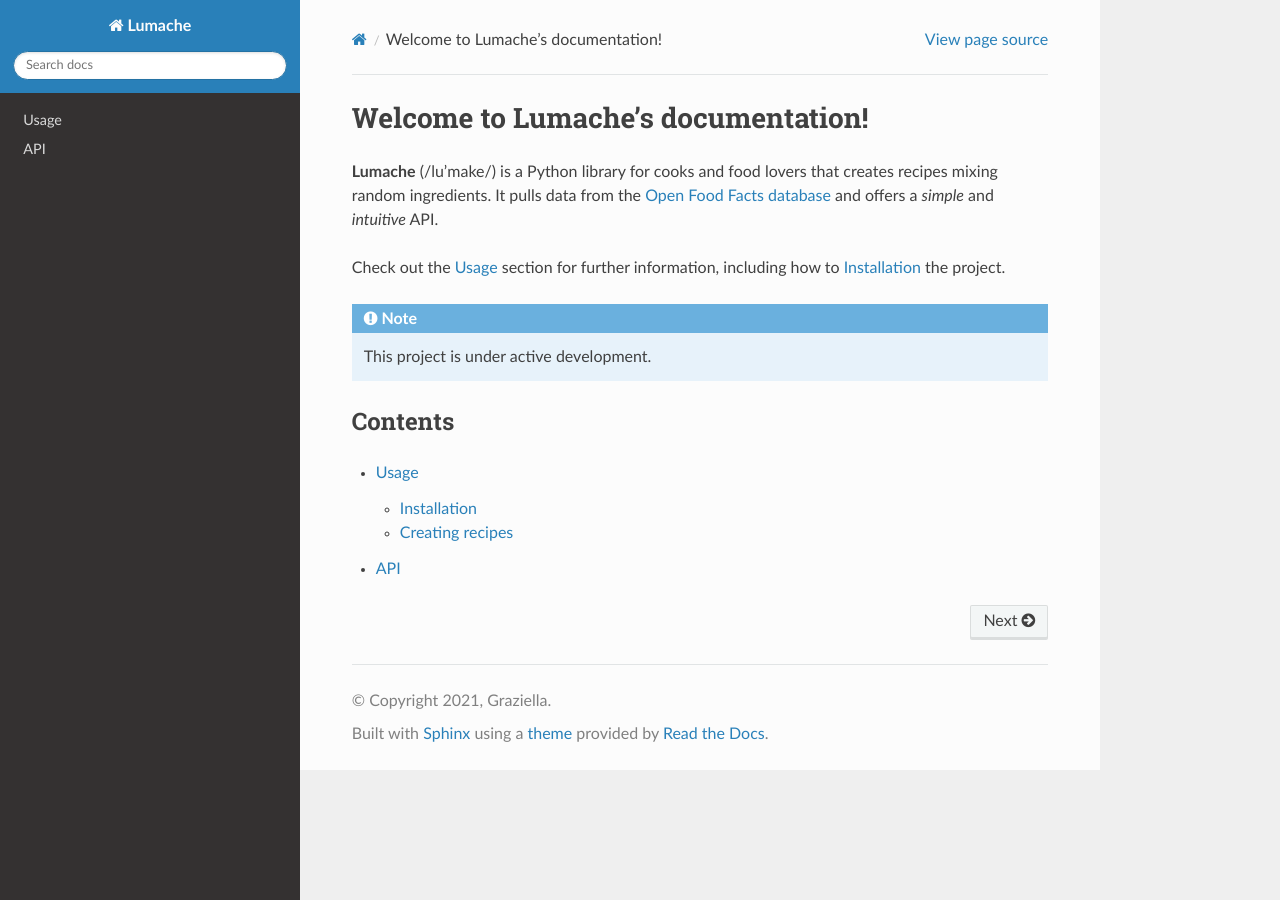
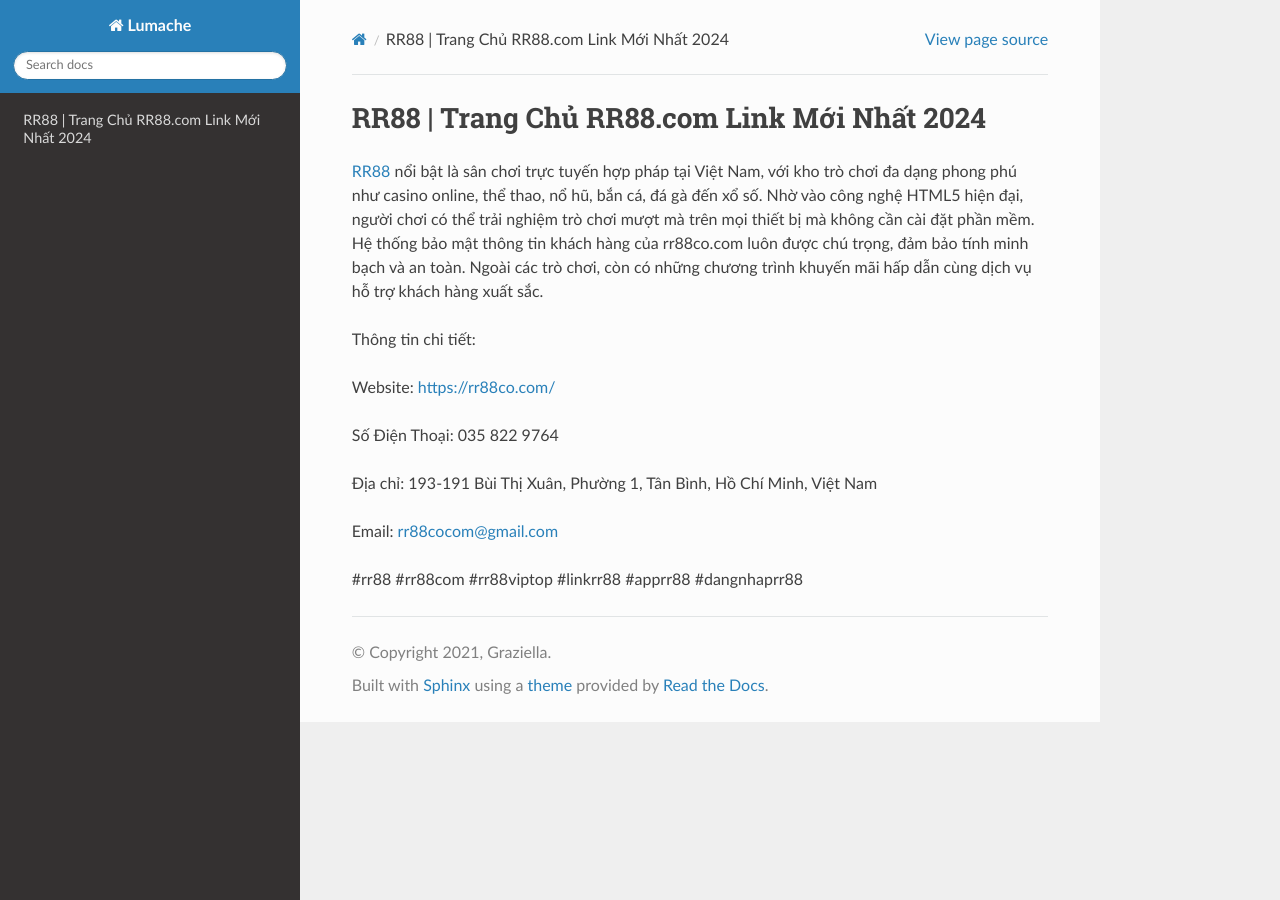
Before and after one commit to nguyenlinh0011y/rr88cocom1, a Sphinx documentation site: the page built from docs/source/index.rst, in a window 1280 px wide. Built offline with Sphinx 7.4.7 and the Read the Docs theme 3.1.0, drawn with Linux system fonts in a browser that asks for light colours.

Commit message:
Update index.rst

```diff
--- a/docs/source/index.rst
+++ b/docs/source/index.rst
@@ -1,22 +1,16 @@
-Welcome to Lumache's documentation!
+RR88 | Trang Chủ RR88.com Link Mới Nhất 2024
 ===================================
 
-**Lumache** (/lu'make/) is a Python library for cooks and food lovers
-that creates recipes mixing random ingredients.
-It pulls data from the `Open Food Facts database <https://world.openfoodfacts.org/>`_
-and offers a *simple* and *intuitive* API.
+`RR88 <https://rr88co.com/>`_ nổi bật là sân chơi trực tuyến hợp pháp tại Việt Nam, với kho trò chơi đa dạng phong phú như casino online, thể thao, nổ hũ, bắn cá, đá gà đến xổ số. Nhờ vào công nghệ HTML5 hiện đại, người chơi có thể trải nghiệm trò chơi mượt mà trên mọi thiết bị mà không cần cài đặt phần mềm. Hệ thống bảo mật thông tin khách hàng của rr88co.com luôn được chú trọng, đảm bảo tính minh bạch và an toàn. Ngoài các trò chơi, còn có những chương trình khuyến mãi hấp dẫn cùng dịch vụ hỗ trợ khách hàng xuất sắc.
 
-Check out the :doc:`usage` section for further information, including
-how to :ref:`installation` the project.
+Thông tin chi tiết:
 
-.. note::
+Website: https://rr88co.com/
 
-   This project is under active development.
+Số Điện Thoại: 035 822 9764
 
-Contents
---------
+Địa chỉ: 193-191 Bùi Thị Xuân, Phường 1, Tân Bình, Hồ Chí Minh, Việt Nam
 
-.. toctree::
+Email: rr88cocom@gmail.com
 
-   usage
-   api
+#rr88 #rr88com #rr88viptop #linkrr88 #apprr88 #dangnhaprr88
```
